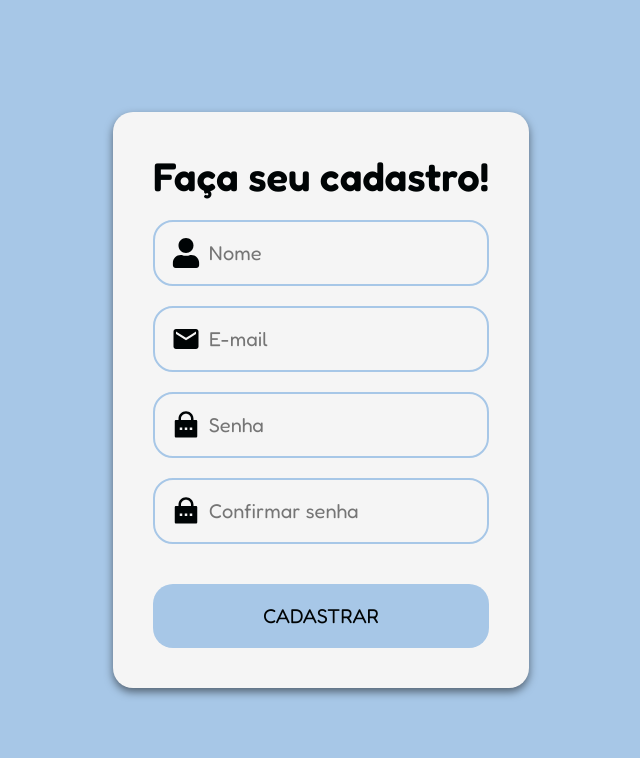
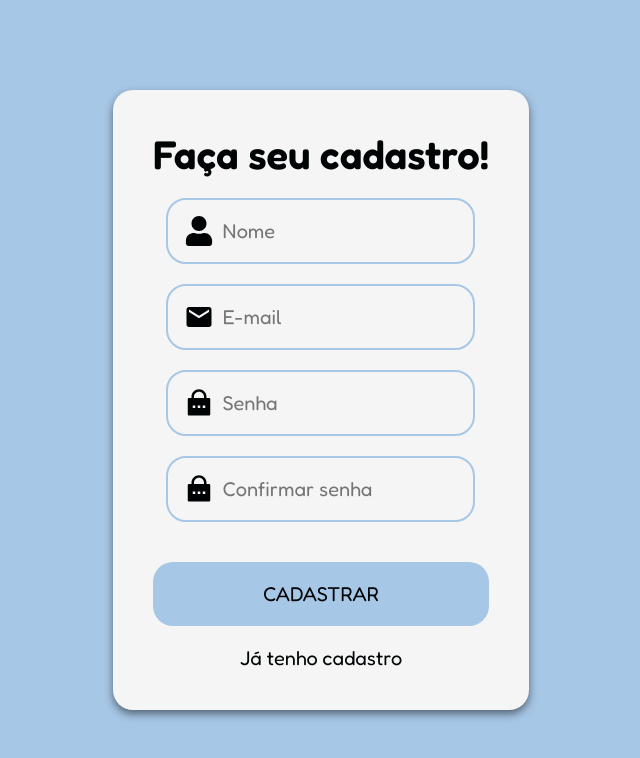
Before and after one commit to vitor-martini/meta-leitura, a Next.js app: page /signup in a window 1280 px wide. Shown: the top 758 px of the page, without its empty margins (319-959 px from the left). Built offline with nearby package versions, Linux system fonts and the light colour scheme.

Commit message:
fix: add button to return to home from sign up page

```diff
--- a/src/app/signup/page.jsx
+++ b/src/app/signup/page.jsx
@@ -10,6 +10,7 @@ import { useRouter } from "next/navigation";
 import { useState, useEffect } from "react";
 import { toast } from "react-toastify";
 import { api } from "@/lib/api";
+import Link from "next/link";
 
 const SignUp = () => {
   const [name, setName] = useState("");
@@ -96,6 +97,9 @@ const SignUp = () => {
           title={"Cadastrar"}
           onClick={handleSignUp}
         />
+        <Link href="/">
+          Já tenho cadastro
+        </Link>
       </SignUpContainer>
     </Container>
   );
--- a/src/app/signup/styles.js
+++ b/src/app/signup/styles.js
@@ -14,6 +14,7 @@ export const SignUpContainer = styled.div`
   box-shadow: 0 4px 8px rgba(0,0,0,0.5);
   display: flex;
   flex-direction: column;
+  align-items: center;
   gap: 2rem;
 
   > button {
```
